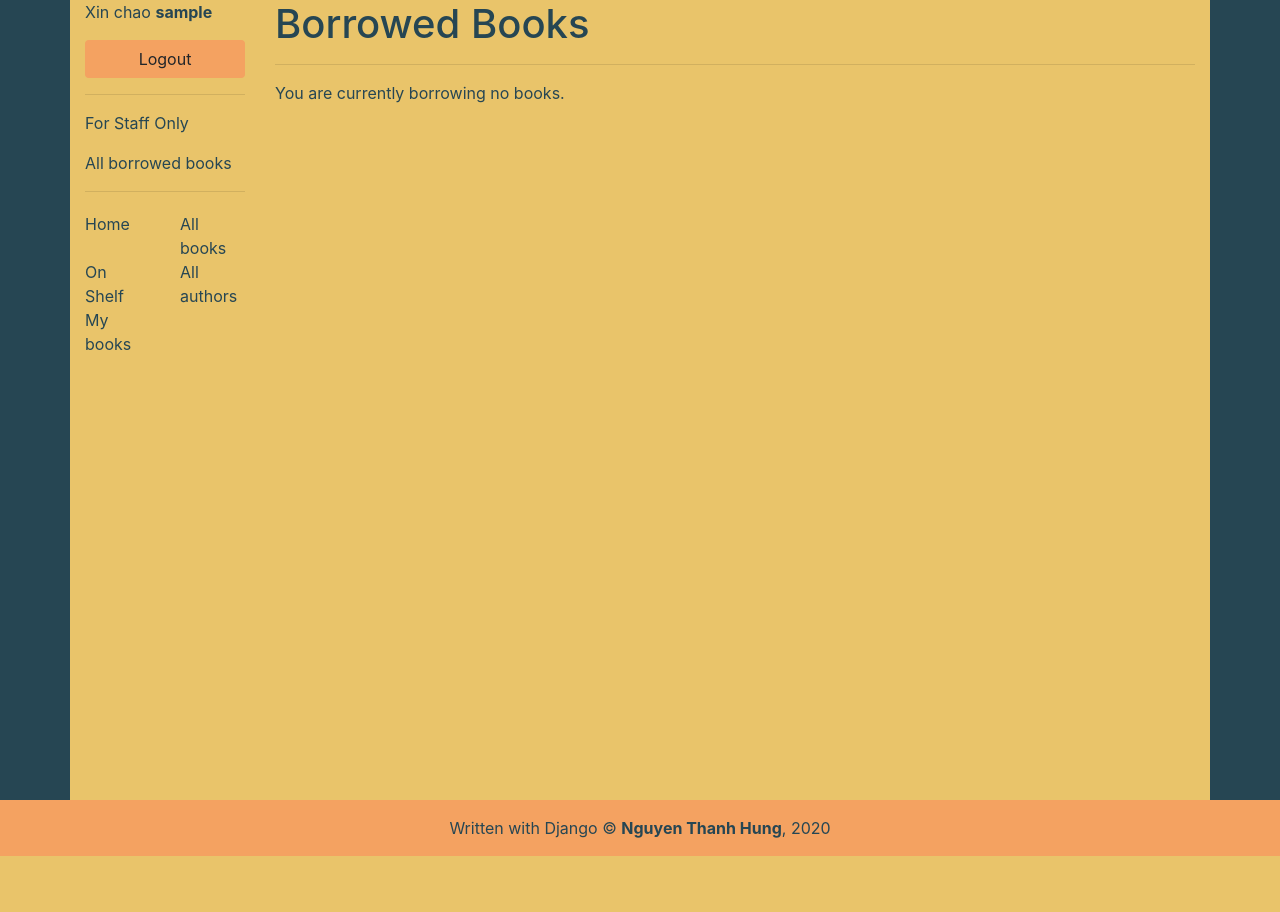
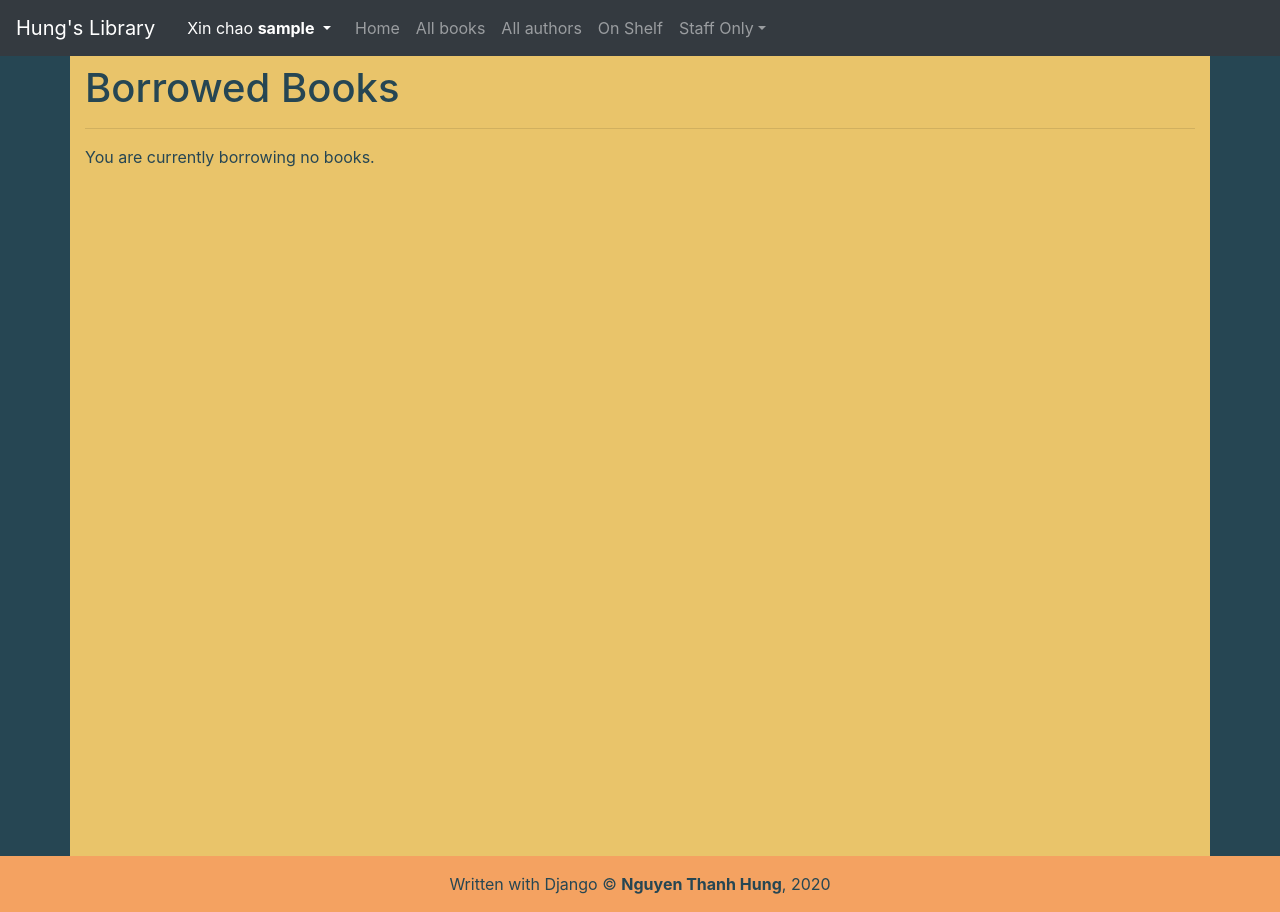
Before and after one commit to hungntgrb/local_library, a Django app: page /catalog/mybooks/ in a window 1280 px wide. Before the commit the page ends 856 px from the top, so only its background shows below. Run offline with Django 3.2, Linux system fonts and the light colour scheme; the visitor is signed in with stand-in values (Sample User, id 1); data that the repository does not hold is empty; some libraries are stand-ins or nearby versions.

Commit message:
lam moi Navbar

```diff
--- a/catalog/static/css/styles.css
+++ b/catalog/static/css/styles.css
@@ -17,7 +17,18 @@ body {
 }
 
 .btn {
-  background-color: var(--light-orange);
+  background-color: var(--dark-green);
+  color: #eee;
+  font-weight: bold;
+}
+
+.bg-success,
+.bg-danger {
+  color: #eee;
+}
+
+.bg-warning {
+  color: #222;
 }
 
 a {
--- a/catalog/templates/base_generic.html
+++ b/catalog/templates/base_generic.html
@@ -14,42 +14,63 @@
   </head>
 
   <body>
-    <div class="container">
-      <div class="row">
 
-        <div class="col-md-2">
-          {% block sidebar %}
+    <nav class="navbar navbar-expand-lg navbar-dark bg-dark">
+      <a class="navbar-brand" href="/">Hung's Library</a>
 
+      <ul class="nav">
         {% if user.is_authenticated %}
-          <p>Xin chao <span class="font-weight-bold">{{ user.get_username }}</span></p>
 
-          <a class="btn btn-block " href="{% url 'logout' %}?next={{request.path}}">Logout</a>
+        <li class="nav-item dropdown">
+          <a href="#" class="nav-link text-white dropdown-toggle" id="userDropdown" data-toggle="dropdown"
+            aria-haspopup="true" aria-expanded="false">
+            Xin chao <strong>{{ user.get_username }}</strong>
+          </a>
+
+          <div class="dropdown-menu" aria-labelledby="userDropdown">
+            <a class="dropdown-item" href="{% url 'my-borrowed' %}">My books</a>
+            <div class="dropdown-divider"></div>
+            <a class="dropdown-item" href="{% url 'logout' %}?next={{request.path}}">Logout</a>
+          </div>
+        </li>
+
         {% else %}
-          <a class="btn btn-block " href="{% url 'login' %}?next={{request.path}}">Login</a>
-          <a class="btn btn-block " href="{% url 'register' %}">Register</a>
+
+        <li class="nav-item"><a class="nav-link text-white" href="{% url 'login' %}?next={{request.path}}">Login</a>
+        </li>
+        <li class="nav-item"> <a class="nav-link text-white" href="{% url 'register' %}">Register</a></li>
+
         {% endif %}
+      </ul>
 
-          <hr />
-          <p>For Staff Only</p>
-          <a href="{% url 'all-borrowed' %}">All borrowed books</a>
+      <button class="navbar-toggler" type="button" data-toggle="collapse" data-target="#libNav" aria-controls="libNav"
+        aria-expanded="false" aria-label="Toggle Navigation">
+        <span class="navbar-toggler-icon"></span>
+      </button>
 
-          <hr />
+      <div class="collapse navbar-collapse" id="libNav">
+        <ul class="navbar-nav">
+          <li class="nav-item"><a class="nav-link" href="{% url 'index' %}">Home</a></li>
 
-          <ul class="sidebar-nav row">
-            <li class="col-3 col-md-6"><a href="{% url 'index' %}">Home</a></li>
-            <li class="col-3 col-md-6"><a href="{% url 'books' %}">All books</a></li>
-            <li class="col-3 col-md-6"><a href="{% url 'avail_books' %}">On Shelf</a></li>
-            <li class="col-3 col-md-6"><a href="{% url 'authors' %}">All authors</a></li>
-            {% if user.is_authenticated %}
-            <li class="col-3 col-md-6"><a href="{% url 'my-borrowed' %}">My books</a></li>
-            {% endif %}
+          <li class="nav-item"><a class="nav-link" href="{% url 'books' %}">All books</a></li>
+          <li class="nav-item"><a class="nav-link" href="{% url 'authors' %}">All authors</a></li>
+          <li class="nav-item"><a class="nav-link" href="{% url 'avail_books' %}">On Shelf</a></li>
+
+          <li class="nav-item dropdown">
+            <a class="nav-link dropdown-toggle" id="" href="#" role="button" data-toggle="dropdown" aria-haspopup="true"
+              aria-expanded="false">Staff Only</a>
+            <div class="dropdown-menu" aria-labelledby="navbarDropdown">
+              <a class="dropdown-item" href="{% url 'all-borrowed' %}">All borrowed books</a>
+            </div>
+          </li>
 
         </ul>
-
-          {% endblock sidebar %}
       </div>
 
-        <div class="col-md-10">
+    </nav>
+
+    <div class="container py-2">
+
       {% block content %}
       {% endblock content %}
       <!-- ---------- PAGINATION --------------->
@@ -74,12 +95,9 @@
         </ul>
       </nav>
       {% endif %}
-        </div>
 
     </div>
 
-
-    </div>
     <footer class="text-center my-credit">
       Written with Django &copy; <strong>Nguyen Thanh Hung</strong>, 2020
     </footer>
--- a/catalog/templates/catalog/book_detail.html
+++ b/catalog/templates/catalog/book_detail.html
@@ -29,7 +29,7 @@ Book Detail
   {% for copy in book.bookinstance_set.all %}
   <p>Imprint: {{ copy.imprint }}</p>
   <p
-    class="btn btn-sm {% if copy.status == 'a' %}btn-success{% elif copy.status == 'm' %}btn-danger{% else %}btn-warning{% endif %}">
+    class="btn btn-sm {% if copy.status == 'a' %}bg-success{% elif copy.status == 'm' %}bg-danger{% else %}bg-warning{% endif %}">
     {{ copy.get_status_display }}</p>
   {% if copy.status != 'a' %}
   <p>Available on: {{ copy.due_back }}</p>
--- a/catalog/templates/catalog/book_list.html
+++ b/catalog/templates/catalog/book_list.html
@@ -6,7 +6,7 @@ All books
 
 {% block content %}
 
-<h1>Book List</h1>
+<h1>Book List ({{ books_count }})</h1>
 {% if perms.catalog.add_book %}
 <a href="{% url 'book_create' %}" class="btn ">Add a Book</a>
 {% endif %}
--- a/catalog/templates/catalog/books_loaned_by_user.html
+++ b/catalog/templates/catalog/books_loaned_by_user.html
@@ -10,19 +10,22 @@
 <table class="table table-borderless">
   <thead class="thead-dark">
     <tr>
+      <th scope="col">#</th>
       <th scope="col">Book</th>
       <th scope="col">Due date</th>
       <th scope="col"></th>
     </tr>
   </thead>
+
   {% for bookInst in object_list %}
   <tr>
-    <th><a href="{% url 'book-detail' bookInst.book.pk %}">{{ bookInst.book.title }} </a></th>
+    <th scope="row">{{ forloop.counter }}</th>
+    <td><a href="{% url 'book-detail' bookInst.book.pk %}">{{ bookInst.book.title }} </a></th>
     <td class="{% if bookInst.is_overdue %}text-danger{% endif %}">{{ bookInst.due_back }}</td>
     <td><a class="btn" href="{% url 'return_a_book' bookInst.pk %}">Return</a></td>
   </tr>
+  {% endfor %}
 
-  {% endfor %}
 </table>
 
 {% else %}
--- a/catalog/views.py
+++ b/catalog/views.py
@@ -40,7 +40,12 @@ def index(request):
 
 class BookListView(generic.ListView):
     model = Book
-    paginate_by = 2
+    paginate_by = 4
+
+    def get_context_data(self, **kwargs):
+        context = super().get_context_data(**kwargs)
+        context['books_count'] = Book.objects.count()
+        return context
 
 
 class AvailableBookListView(generic.ListView):
@@ -93,8 +98,8 @@ class BookDetailView(LoginRequiredMixin, generic.DetailView):
 
 
 class AuthorListView(generic.ListView):
-    model = Author
-    paginate_by = 3
+    queryset = Author.objects.all().order_by('first_name')
+    paginate_by = 6
 
     def get_context_data(self, **kwargs):
         context = super().get_context_data(**kwargs)
```
Also changed, not shown: catalog/templates/catalog/author_detail.html (+8 -3 lines), catalog/templates/catalog/author_list.html (+38 -6 lines), 1 other file. Lines whose indentation alone changed are shown as unchanged.
